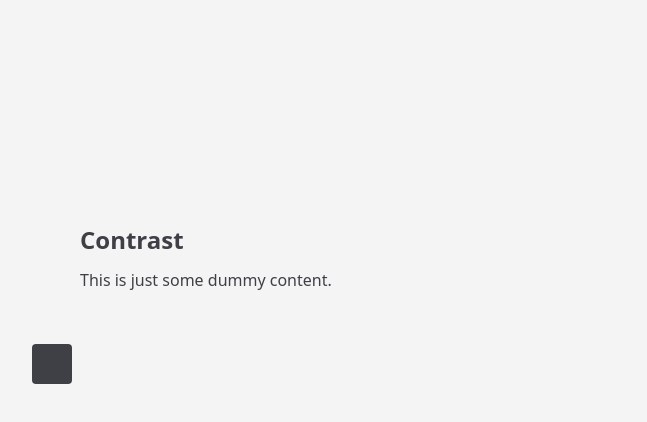
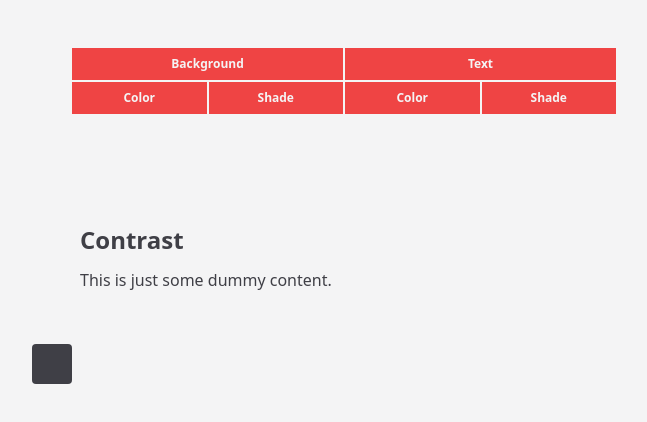
Before and after one commit to iaseth/contrast, a React (Vite) app: page / in a window 1280 px wide. Shown: the top 422 px of the page, without its empty margins (296-943 px from the left). Built offline with nearby package versions, Linux system fonts and the light colour scheme; what redicons would draw is missing.

Commit message:
Added a nonfunc Header

```diff
--- a/src/App/App.tsx
+++ b/src/App/App.tsx
@@ -2,7 +2,7 @@ import './App.css';
 
 import { red } from 'redicons';
 import rediconsJson from './redicons.json';
-import { ColorSquare, DummyContent } from './components';
+import { ColorSquare, DummyContent, Header } from './components';
 import React from 'react';
 import { getHexColor } from './data';
 import { DUMMY_CONTENT_PROPS } from './components/DummyContent/DummyContent';
@@ -30,8 +30,10 @@ export default function App () {
 	}
 
 	return (
-		<div className="min-h-screen select-none" style={style} onClick={nextContent}>
+		<div className="min-h-screen relative select-none" style={style} onClick={nextContent}>
 			<section className='py-48'>
+				<Header />
+
 				<DummyContent content={content} />
 
 				<section className='px-4 py-6 grid grid-cols-4'>
--- /dev/null
+++ b/src/App/components/Header/Header.tsx
@@ -0,0 +1,32 @@
+
+
+
+interface HeaderProps {}
+
+export default function Header ({}: HeaderProps) {
+	return (
+		<header className="absolute top-12 left-1/2 -translate-x-1/2 w-full max-w-xl px-4" onClick={e => e.stopPropagation()}>
+			<section className="bg-zinc-100 grid grid-cols-4 gap-0.5 text-center ch:bg-red-500 ch:text-zinc-100">
+				<section className="col-span-2 px-3 py-1">
+					<h6>Background</h6>
+				</section>
+				<section className="col-span-2 px-3 py-1">
+					<h6>Text</h6>
+				</section>
+
+				<section className="px-3 py-1">
+					<h6>Color</h6>
+				</section>
+				<section className="px-3 py-1">
+					<h6>Shade</h6>
+				</section>
+				<section className="px-3 py-1">
+					<h6>Color</h6>
+				</section>
+				<section className="px-3 py-1">
+					<h6>Shade</h6>
+				</section>
+			</section>
+		</header>
+	);
+}
--- a/src/App/components/index.ts
+++ b/src/App/components/index.ts
@@ -1,3 +1,4 @@
 
+export {default as Header} from './Header/Header';
 export {default as DummyContent} from './DummyContent/DummyContent';
 export * from './ui/ui';
```
